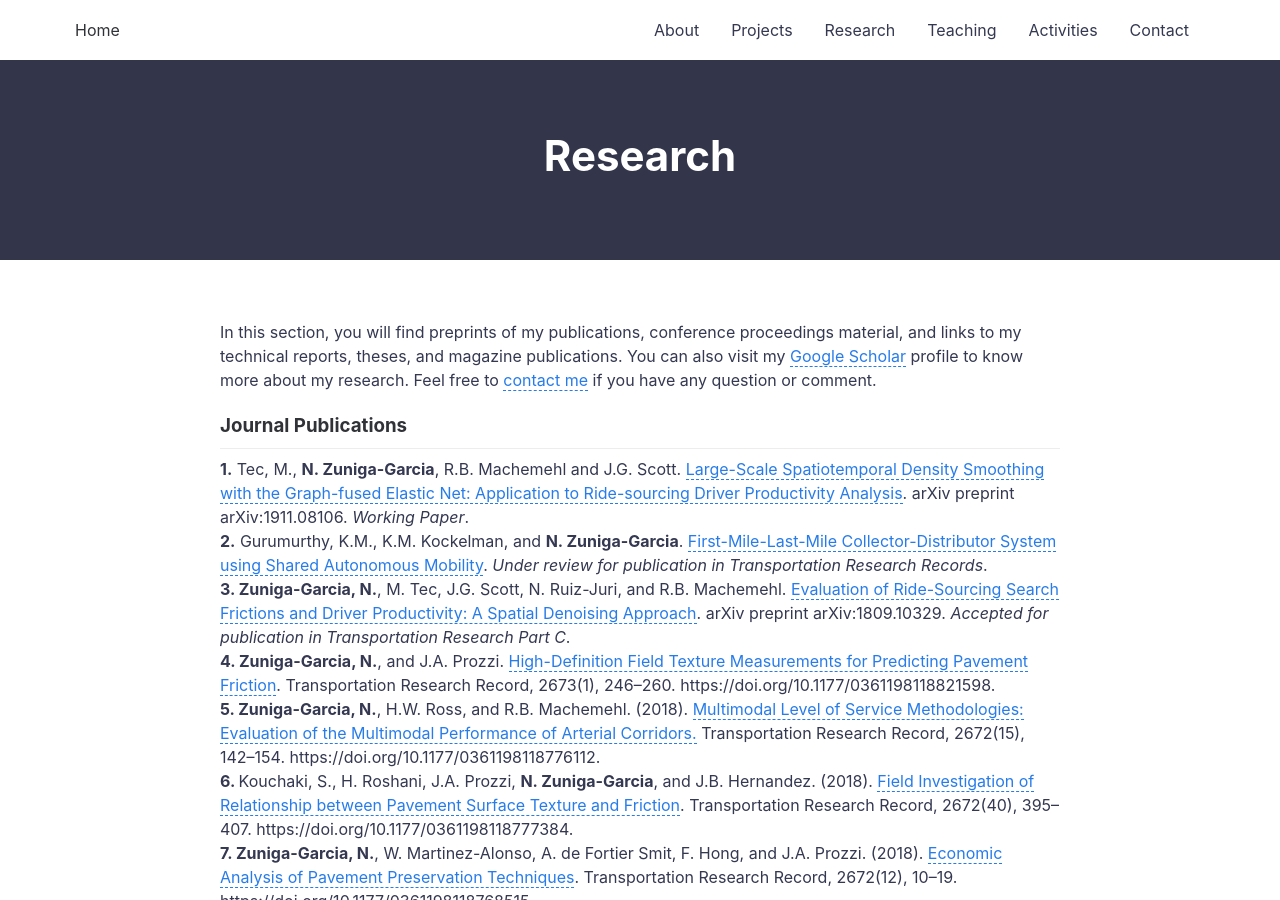
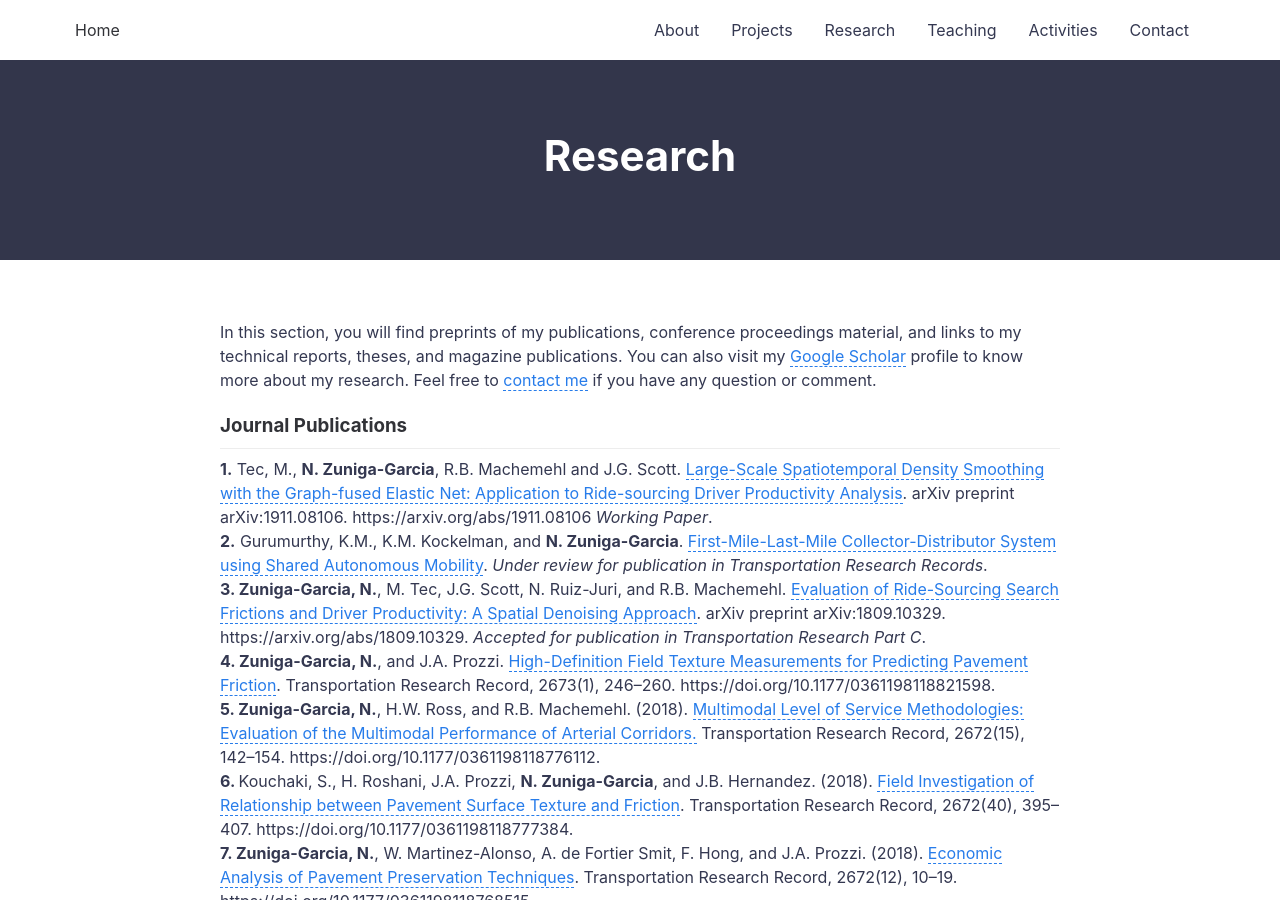
Before and after one commit to nzunigag/nzunigag.github.io, a Jekyll site: the page built from research.md, in a window 1280 px wide and 900 px high. Built offline with Jekyll 4.4.1, drawn with Linux system fonts in a browser that asks for light colours; part of the change alters nothing that is shown.

Commit message:
Update research.md

```diff
--- a/research.md
+++ b/research.md
@@ -9,11 +9,11 @@ In this section, you will find preprints of my publications, conference proceedi
 
 ### Journal Publications
 ___
-<b>1.</b> Tec, M., <b>N. Zuniga-Garcia</b>, R.B. Machemehl and J.G. Scott. [Large-Scale Spatiotemporal Density Smoothing with the Graph-fused Elastic Net: Application to Ride-sourcing Driver Productivity Analysis](../research/pub/2019_GFEN.pdf).  arXiv preprint arXiv:1911.08106. <i> Working Paper</i>.
+<b>1.</b> Tec, M., <b>N. Zuniga-Garcia</b>, R.B. Machemehl and J.G. Scott. [Large-Scale Spatiotemporal Density Smoothing with the Graph-fused Elastic Net: Application to Ride-sourcing Driver Productivity Analysis](../research/pub/2019_GFEN.pdf).  arXiv preprint arXiv:1911.08106. https://arxiv.org/abs/1911.08106 <i> Working Paper</i>.
 <br>
 <b>2.</b> Gurumurthy, K.M., K.M. Kockelman, and <b>N. Zuniga-Garcia</b>. [First-Mile-Last-Mile Collector-Distributor System using Shared Autonomous Mobility](../research/pub/2020_FMLM.pdf). <i> Under review for publication in Transportation Research Records</i>.
 <br>
-<b>3. Zuniga-Garcia, N.</b>, M. Tec, J.G. Scott, N. Ruiz-Juri, and R.B. Machemehl. [Evaluation of Ride-Sourcing Search Frictions and Driver Productivity: A Spatial Denoising Approach](../research/pub/2019_Ridesourcing.pdf). arXiv preprint arXiv:1809.10329.<i> Accepted for publication in Transportation Research Part C</i>.
+<b>3. Zuniga-Garcia, N.</b>, M. Tec, J.G. Scott, N. Ruiz-Juri, and R.B. Machemehl. [Evaluation of Ride-Sourcing Search Frictions and Driver Productivity: A Spatial Denoising Approach](../research/pub/2019_Ridesourcing.pdf). arXiv preprint arXiv:1809.10329. https://arxiv.org/abs/1809.10329.<i> Accepted for publication in Transportation Research Part C</i>.
 <br>
 <b>4. Zuniga-Garcia, N.</b>, and J.A. Prozzi. [High-Definition Field Texture Measurements for Predicting Pavement Friction](../research/pub/2019_Friction.pdf). Transportation Research Record, 2673(1), 246–260. https://doi.org/10.1177/0361198118821598.
 <br>
```
